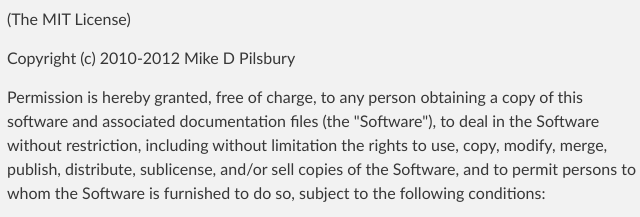
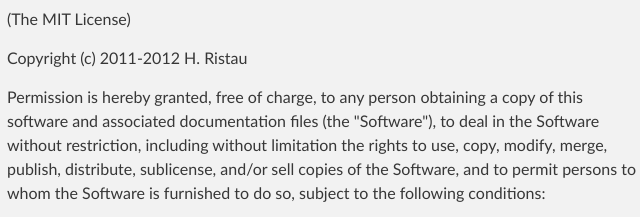
Before and after one commit to ttghr/tds, a plain HTML site: page index.html in a window 1280 px wide. Shown: the part 3523-3740 px from the top of the page, 313-953 px from the left. Drawn offline with Linux system fonts and the light colour scheme.

Commit message:
update index.html

```diff
--- a/index.html
+++ b/index.html
@@ -155,7 +155,7 @@ with <code>'Content-Type': 'application/json; charset=utf-8'</code>, for Firefox
 
 <p>(The MIT License)</p>
 
-<p>Copyright (c) 2010-2012 Mike D Pilsbury</p>
+<p>Copyright (c) 2011-2012 H. Ristau</p>
 
 <p>Permission is hereby granted, free of charge, to any person obtaining a copy of this software and associated documentation files (the "Software"), to deal in the Software without restriction, including without limitation the rights to use, copy, modify, merge, publish, distribute, sublicense, and/or sell copies of the Software, and to permit persons to whom the Software is furnished to do so, subject to the following conditions:</p>
 
```
